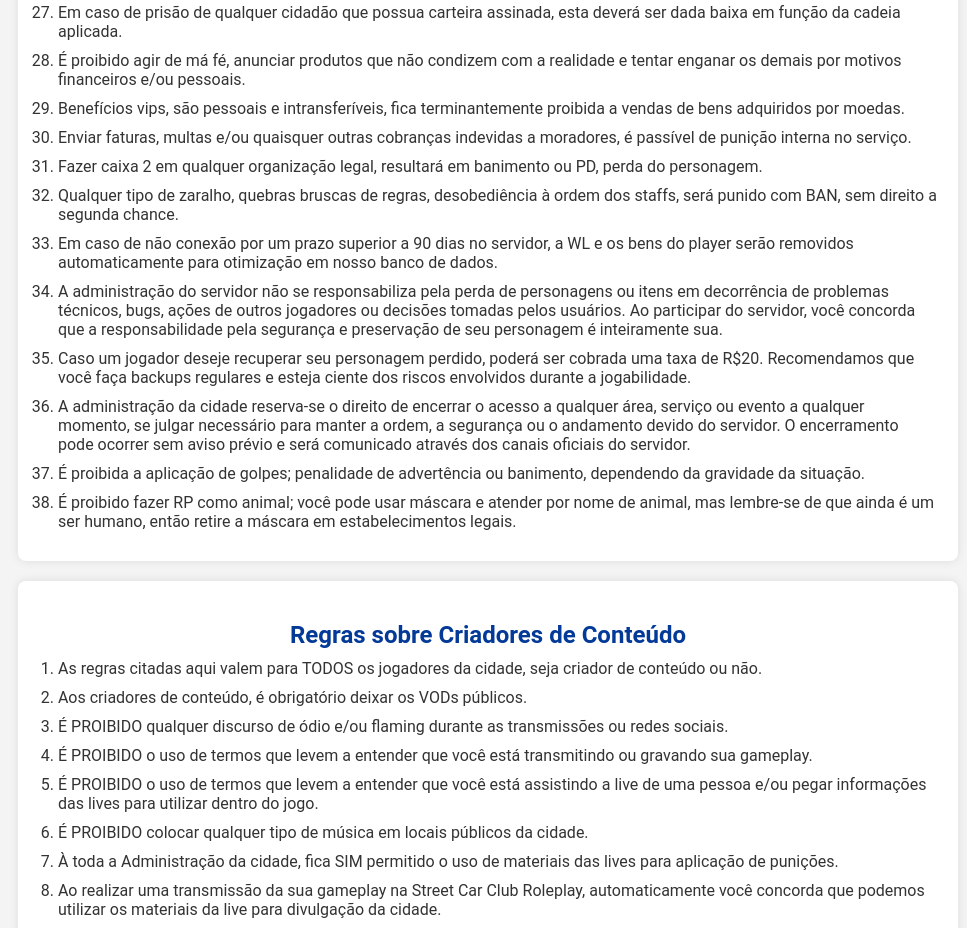
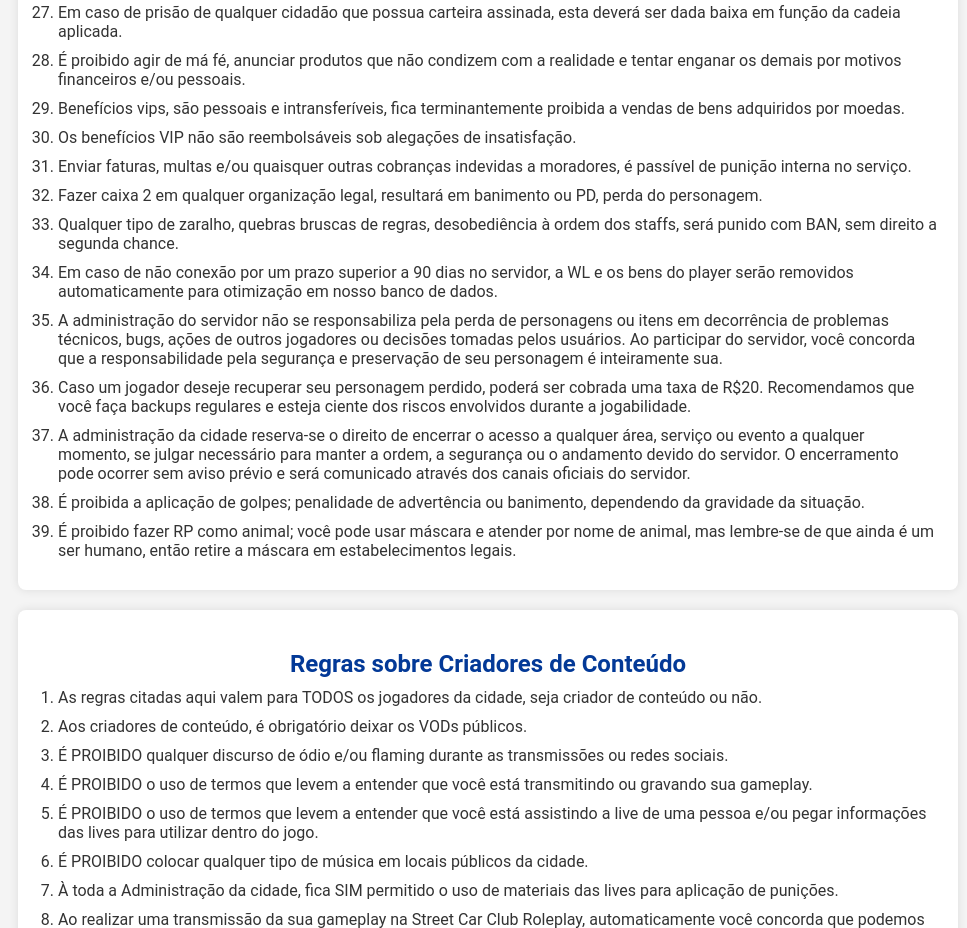
Before and after one commit to JulianoPassing/regras-scc, a website: page index.html in a window 1280 px wide. Shown: the part 1857-2785 px from the top of the page, without its empty margins (152-1119 px from the left). Drawn offline with Linux system fonts and the light colour scheme.

Commit message:
Update index.html

```diff
--- a/index.html
+++ b/index.html
@@ -186,6 +186,8 @@
           <li>
             Benefícios vips, são pessoais e intransferíveis, fica
             terminantemente proibida a vendas de bens adquiridos por moedas.
+          </li>
+          <li>Os benefícios VIP não são reembolsáveis sob alegações de insatisfação.
           </li>
           <li>
             Enviar faturas, multas e/ou quaisquer outras cobranças indevidas a
```
